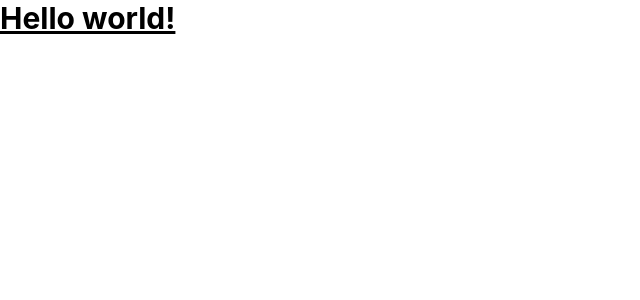
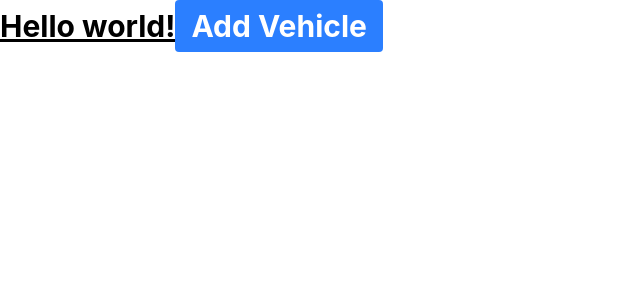
Before and after one commit to md-danish-lg/vehicle-service-frontend, a React (Vite) app: page / in a window 1280 px wide. Shown: the top 300 px of the page, without its empty margins (0-640 px from the left). Built offline with nearby package versions, Linux system fonts and the light colour scheme.

Commit message:
add Button component and integrate tailwind-merge for styling

```diff
--- a/package.json
+++ b/package.json
@@ -13,6 +13,7 @@
     "@tailwindcss/vite": "^4.3.2",
     "react": "^19.2.7",
     "react-dom": "^19.2.7",
+    "tailwind-merge": "^3.6.0",
     "tailwindcss": "^4.3.2"
   },
   "devDependencies": {
--- a/src/App.tsx
+++ b/src/App.tsx
@@ -1,5 +1,9 @@
+import { Button } from "./components/ui/Button";
+
 export default function App() {
     return <h1 className="text-3xl font-bold underline">
         Hello world!
+
+        <Button variant="general">Add Vehicle</Button>
     </h1>
 }
--- /dev/null
+++ b/src/components/ui/Button.tsx
@@ -0,0 +1,42 @@
+import type { ComponentProps } from "react"
+import { twMerge } from "tailwind-merge"
+
+type Variant = 'general' | 'complete' | 'warn'| 'grey' | 'hollow'
+
+type ButtonProps = {
+    variant: Variant
+} & ComponentProps<'button'>
+
+export function Button({ children,
+    variant,
+     ...props }: ButtonProps) {
+
+   return (
+    <button
+
+    {...props}
+    className={twMerge(
+        "focus:outline-none focus:ring-2 focus:ring-blue-500 focus:ring-offset-2 transition-colors duration-200",
+         getVarietyStyles(variant))}
+    >
+      {children}
+    </button>
+  )
+}
+
+function getVarietyStyles(variant: Variant) {
+    switch (variant) {
+        case 'general':
+            return 'bg-blue-500 hover:bg-blue-700 text-white font-bold py-2 px-4 rounded';
+        case 'complete':
+            return 'bg-green-500 hover:bg-green-700 text-white font-bold py-2 px-4 rounded';
+        case 'warn':
+            return 'bg-red-500 hover:bg-red-700 text-white font-bold py-2 px-4 rounded';
+        case 'grey':
+            return 'bg-transparent hover:bg-gray-200 border border-gray-500 text-gray-500 font-bold py-2 px-4 rounded';
+        case 'hollow':
+            return 'bg-transparent border border-yellow-500 text-yellow-500 hover:bg-yellow-500 hover:text-white font-bold py-2 px-4 rounded';
+        default:
+            return 'bg-blue-500 hover:bg-blue-700 text-white font-bold py-2 px-4 rounded';
+    }
+}
```
Also changed, not shown: 1 other file (tests, documents, lock files or other folders).
